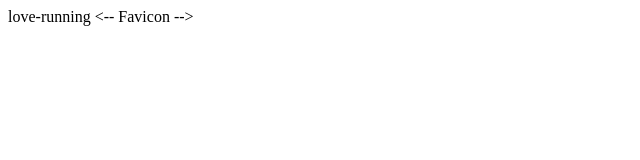
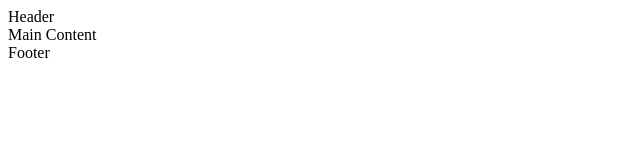
Before and after one commit to jdbukis/love-running, a plain HTML site: page index.html in a window 1280 px wide. Shown: the whole page, without its empty margins (0-640 px from the left). Drawn offline with Linux system fonts and the light colour scheme.

Commit message:
create general page structure

```diff
--- a/index.html
+++ b/index.html
@@ -5,14 +5,21 @@
     <meta name="viewport" content="width=device-width, initial-scale=1.0">
     <link rel="stylesheet" href="assets/css/style.css">
     <meta name="description" content="Love Running, club for runners in Dublin. Urban running, trail running, Dublin docklands and Pheonix park">
-    <meta name="keywords" content="Love Running, run, running club, runners, Ireland, Dublin, sport, excersise"
-    <title>love-running</title>
-    <-- Favicon -->
+    <meta name="keywords" content="Love Running, run, running club, runners, Ireland, Dublin, sport, excersise">
+    <title>love running</title>
+    <!-- Favicon -->
     <link rel="apple-touch-icon" sizes="180x180" href="assets/favicon/apple-touch-icon.png">
     <link rel="icon" type="image/png" sizes="32x32" href="assets/favicon/favicon-32x32.png">
     <link rel="icon" type="image/png" sizes="16x16" href="assets/favicon/favicon-16x16.png">
 </head>
 <body>
+    <!-- Header Section -->
+    <header>Header</header>
 
+    <!-- main content -->
+    <main>Main Content</main>
+
+    <!-- footer Section -->
+    <footer>Footer</footer>
 </body>
 </html>
```
